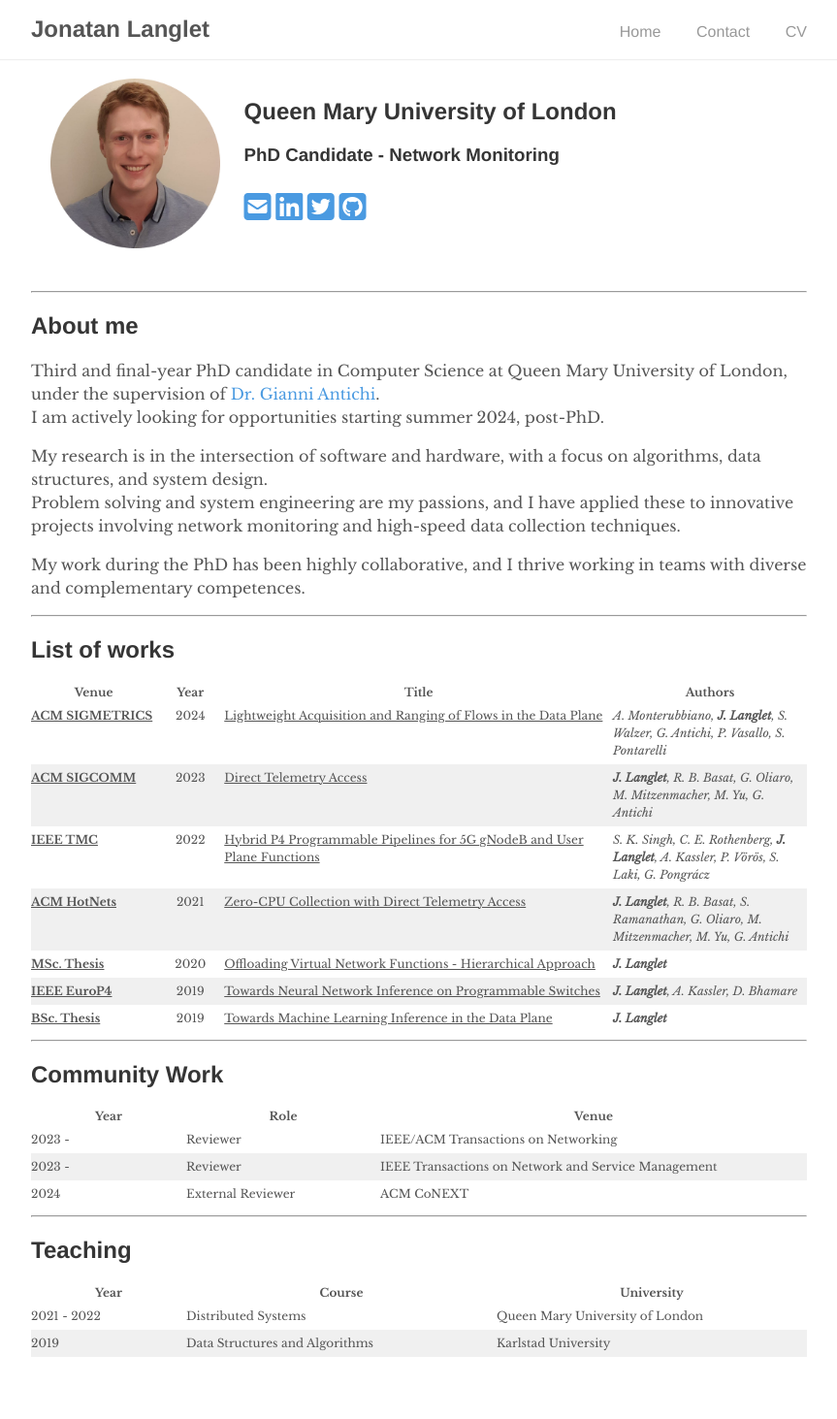
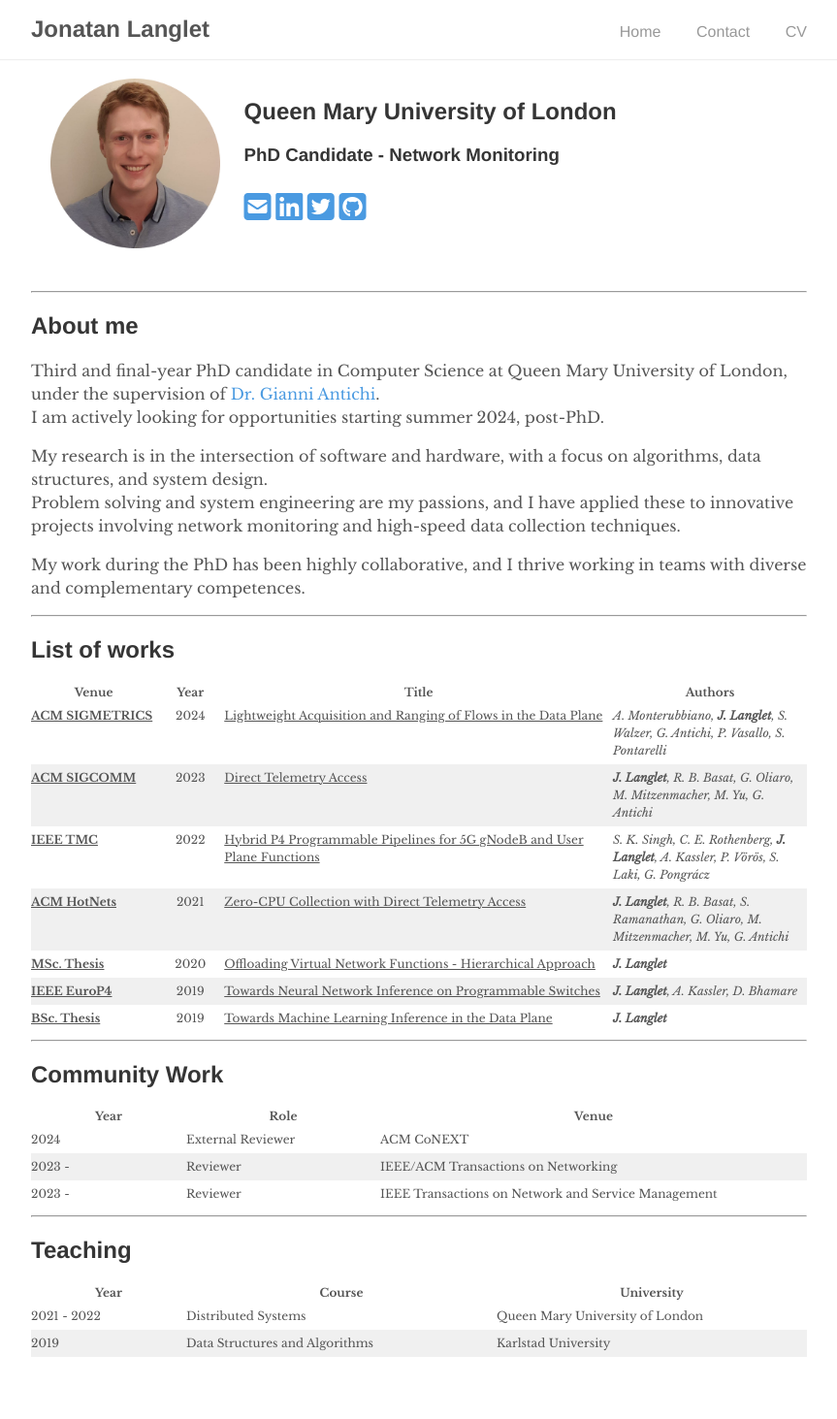
Before and after one commit to jonlanglet/jonlanglet.github.io, a Jekyll site: the page built from index.md, in a window 1280 px wide. Shown: the whole page at 97% size, without its empty margins (208-1071 px from the left). Built offline with Jekyll 4.4.1, drawn with Linux system fonts in a browser that asks for light colours; nearby versions of some CDN libraries; a style sheet for code colours, icons or effects is not loaded; part of the change alters nothing that is shown.

Commit message:
Reverse order

```diff
--- a/_data/communitywork.yml
+++ b/_data/communitywork.yml
@@ -1,14 +1,14 @@
 1:
+  venue: 'ACM CoNEXT'
+  year: '2024'
+  role: 'External Reviewer'
+
+2:
   venue: 'IEEE/ACM Transactions on Networking'
   year: '2023 -'
   role: 'Reviewer'
 
-2:
+3:
   venue: 'IEEE Transactions on Network and Service Management'
   year: '2023 -'
   role: 'Reviewer'
-
-3:
-  venue: 'ACM CoNEXT'
-  year: '2024'
-  role: 'External Reviewer'
```
